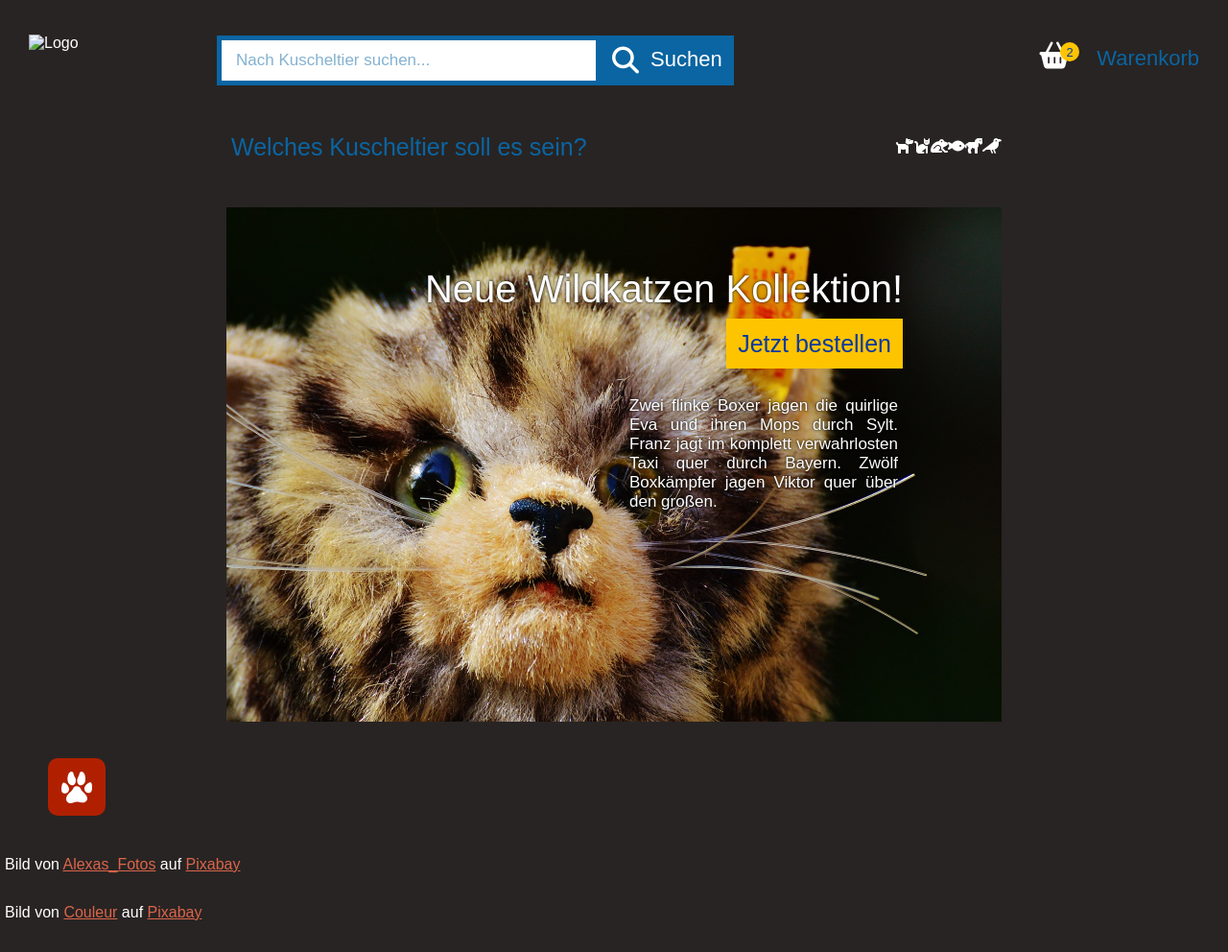
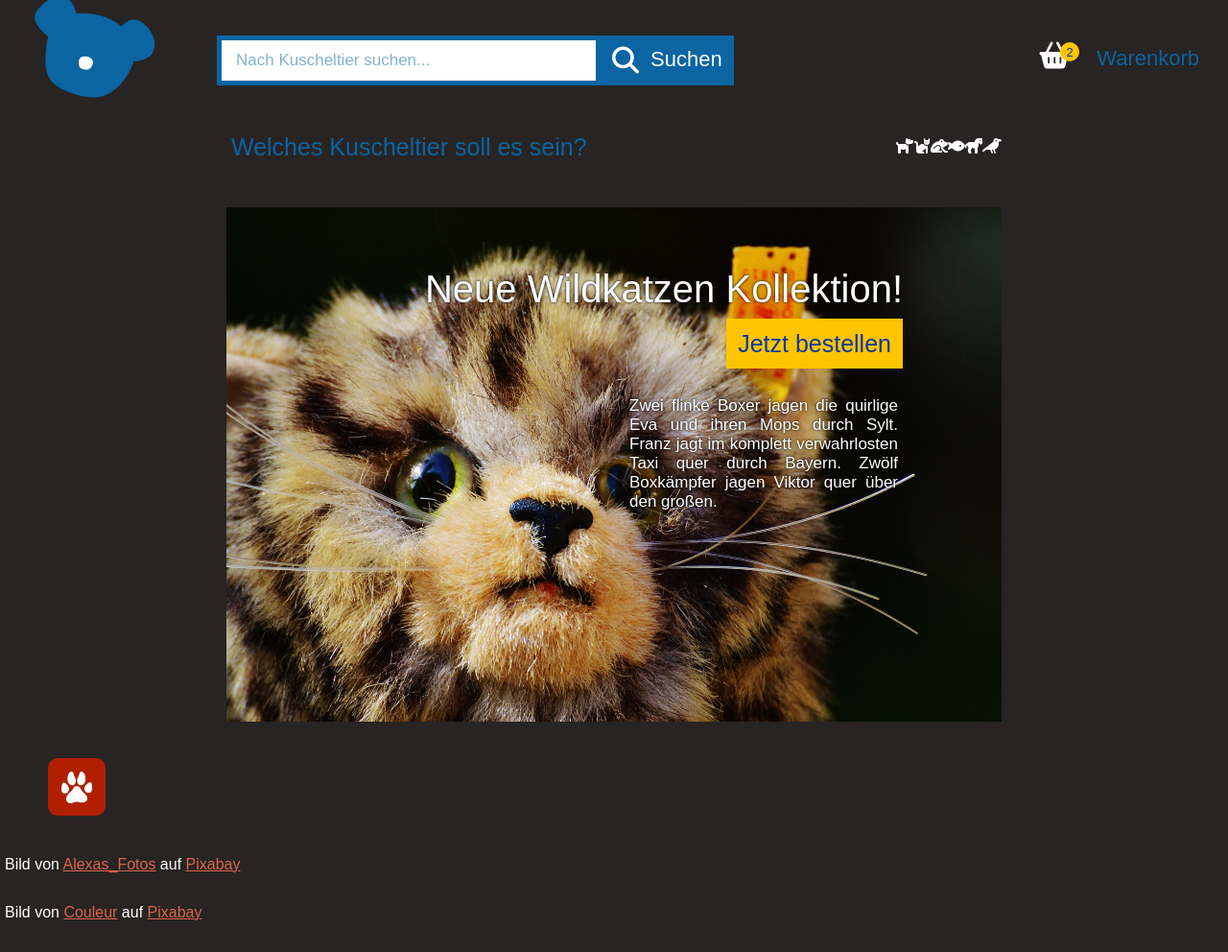
Before and after one commit to wiktoriavh/braweria.github.io, a Jekyll site: the page built from dailyUI/daily-ui-003-landingpage.html, in a window 1280 px wide. Shown: the whole page at 96% size. Built offline with Jekyll 4.4.1, drawn with Linux system fonts in a browser that asks for light colours; nearby versions of some CDN libraries; some web fonts are replaced.

Commit message:
Update daily-ui-003-landingpage.html

```diff
--- a/dailyUI/daily-ui-003-landingpage.html
+++ b/dailyUI/daily-ui-003-landingpage.html
@@ -9,7 +9,7 @@ title: Landingpage, 003
 
 <body>
 	<nav class="topnav navbar">
-		<img src="/images/landingpage-logo.png" alt="Logo" class="logo"></img>
+		<img src="images/landingpage-logo.png" alt="Logo" class="logo"></img>
 		<div class="searchform">
 			<input type="search" placeholder="Nach Kuscheltier suchen..."> <button><i class="fas fa-search"></i> Suchen</button>
 		</div>
```
